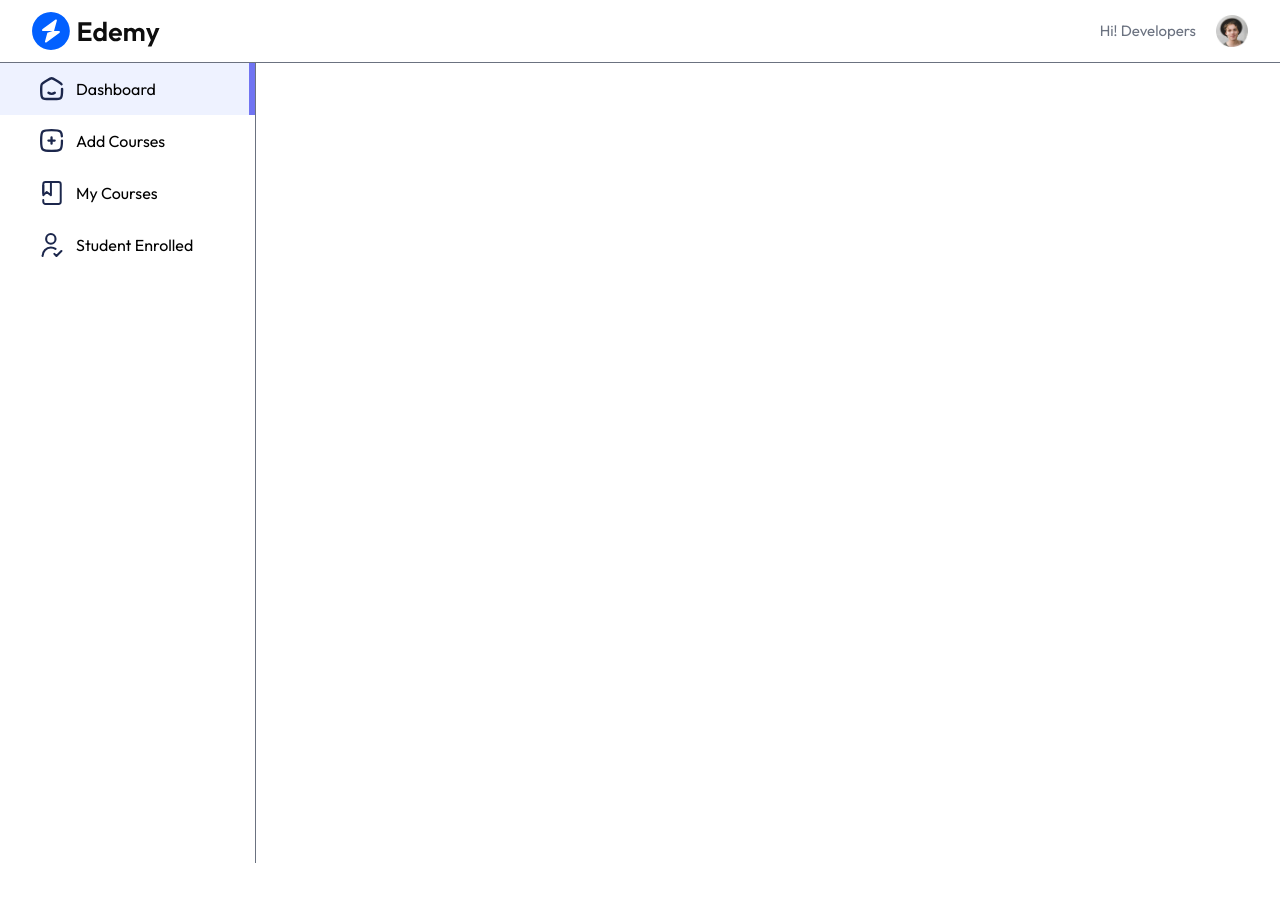
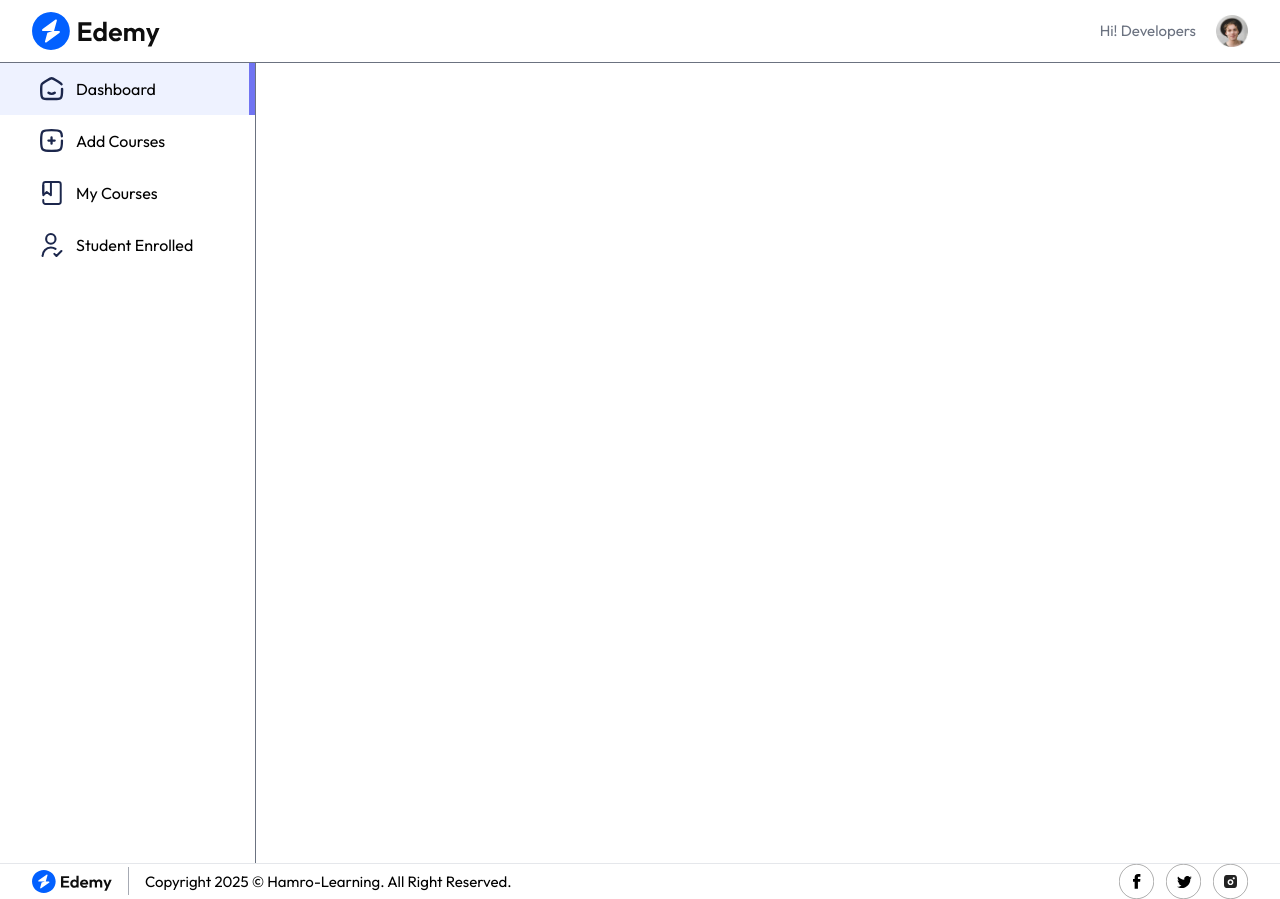
Before and after one commit to waibaBikash/Hamro-learning-, a React (Vite) app in the folder client/: page /educator in a window 1280 px wide. Before the commit the page ends 863 px from the top, so only its background shows below. Built offline with nearby package versions, Linux system fonts and the light colour scheme; no server answers.

Commit message:
cteate footer

```diff
--- a/client/src/components/educator/Footer.jsx
+++ b/client/src/components/educator/Footer.jsx
@@ -1,10 +1,21 @@
 import React from 'react'
+import { assets } from '../../assets/assets'
 
 const Footer = () => {
   return (
-    <div>
-      <h1>Edu Footer</h1>
-      </div>
+    <footer className="flex md:flex-row flex-col-reverse items-center justify-between text-left w-full px-8 border-t">
+       <div className='flex items-center gap-4'>
+        <img src={assets.logo} alt="logo" className='hidden md:block w-20' />
+         <div className='hidden md:block h-7 w-px bg-gray-500/60'></div>
+         <p>Copyright 2025 © Hamro-Learning. All Right Reserved.</p>
+       </div>
+        <div className='flex items-center gap-3 max-md:mt-4'>
+          <a href="#"><img src={assets.facebook_icon} alt="facebook_icon" /></a>
+          <a href="#"><img src={assets.twitter_icon} alt="twitter_icon" /></a>
+          <a href="#"><img src={assets.instagram_icon} alt="instagram_icon" /></a>
+        </div>
+
+    </footer>
   )
 }
 
--- a/client/src/pages/educator/Educator.jsx
+++ b/client/src/pages/educator/Educator.jsx
@@ -2,6 +2,7 @@
 import { Outlet } from 'react-router-dom'
 import Navbar from '../../components/educator/Navbar'
 import Sidebar from '../../components/educator/Sidebar'
+import Footer from '../../components/educator/Footer'
 
 const Educator = () => {
   return (
@@ -13,6 +14,7 @@
           {<Outlet/>}
           </div>
        </div>
+       <Footer/>
       </div>
   )
 }
```
